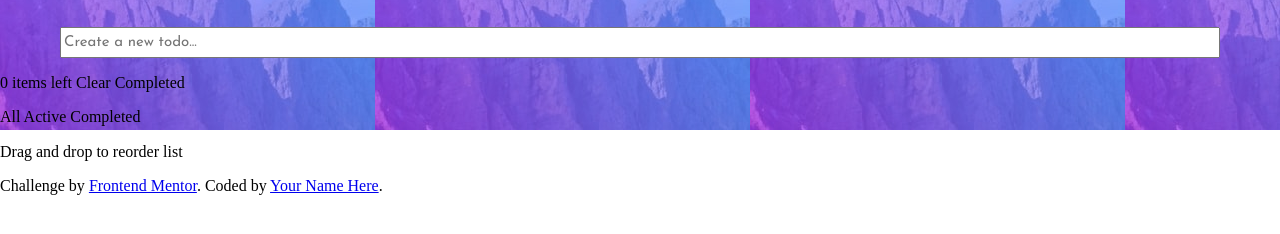
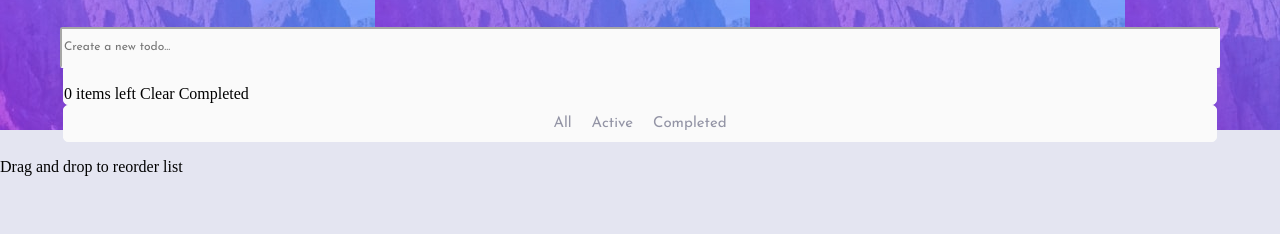
Before and after one commit to Nano950/Todo, a plain HTML site: page index.html in a window 1280 px wide. Shown: the part 70-304 px from the top of the page. Drawn offline with Linux system fonts and the light colour scheme.

Commit message:
added styles for nav and input

```diff
--- a/index.html
+++ b/index.html
@@ -28,18 +28,24 @@
   </div>
 
   <!-- Add dynamic number -->
-  <p><span class="items-left">0 items left</span> Clear Completed</p>
+  <div class="items-left">
+    <p><span>0 items left</span> Clear Completed</p>
+  </div>
 
-  <a>All</a>
-  <a>Active</a>
-  <a>Completed</a>
+  <div class="navigation">
+    <ul>
+      <li><a href="#">All</a></li>
+      <li><a href="#">Active</a></li>
+      <li><a href="#">Completed</a></li>
+    </ul>
+  </div>
 
   <p>Drag and drop to reorder list</p>
 
-  <div class="attribution">
+  <!-- <div class="attribution">
     Challenge by <a href="https://www.frontendmentor.io?ref=challenge" target="_blank">Frontend Mentor</a>.
     Coded by <a href="#">Your Name Here</a>.
-  </div>
+  </div> -->
   <script type="text/javascript" href="./script.js"></script>
 </body>
 </html>
--- a/styles/style.css
+++ b/styles/style.css
@@ -1,3 +1,10 @@
+body {
+    background-color: hsl(236, 33%, 92%);
+    overflow-x: hidden;
+    overflow-y: scroll;
+}
+
+
 .background-img {
     background: url("../images/bg-mobile-light.jpg");
     width:100%;
@@ -9,7 +16,7 @@
 
 h1 {
     /* border: 1px solid black; */
-    color: white;
+    color: hsl(0, 0%, 98%);
     font-family:"Josefin Sans";
     font-weight: 700;
     text-transform: uppercase;
@@ -25,13 +32,57 @@ h1 span {
 }
 
 .todo-input {
+    background: hsl(0, 0%, 98%);
+    border-radius: 2.5px;
+    border-color: hsl(0, 0%, 98%);
     display: block;
     font-family: "Josefin Sans";
     width: 90%;
     margin: 0 auto;
-    height: 25px;
+    height: 35px;
+    font-size: 12px;
 }
 
-.todo-input[placeholder="Create a new todo..."] {
+.items-left {
+    background-color: hsl(0, 0%, 98%);
+    border-radius: 2.5px;
+    border: 1px solid hsl(0, 0%, 98%);
+    border-radius: 0 0 5px 5px;
+    width: 90%;
+    margin: 0 auto;
+    height: 35px;
+}
+
+.navigation {
+    background-color: hsl(0, 0%, 98%);
+    border-radius: 2.5px;
+    border: 1px solid hsl(0, 0%, 98%);
+    border-radius: 5px;
+    width: 90%;
+    margin: 0 auto;
+    height: 35px;
+}
+
+.navigation ul {
+    width: fit-content;
+    margin: 0 auto;
+    padding: 0;
+    position: relative;
+    top: 50%;
+    transform: translateY(-50%);
+}
+
+li {
+    list-style: none;
+    display: inline-block;
+    text-align: center;
+    font-family: "Josefin Sans";
     font-size: 15px;
+    text-decoration: none;
+    margin: 0 8px 0 8px;
 }
+
+a {
+    color:hsl(236, 9%, 61%);
+    text-decoration: none;
+}
```
